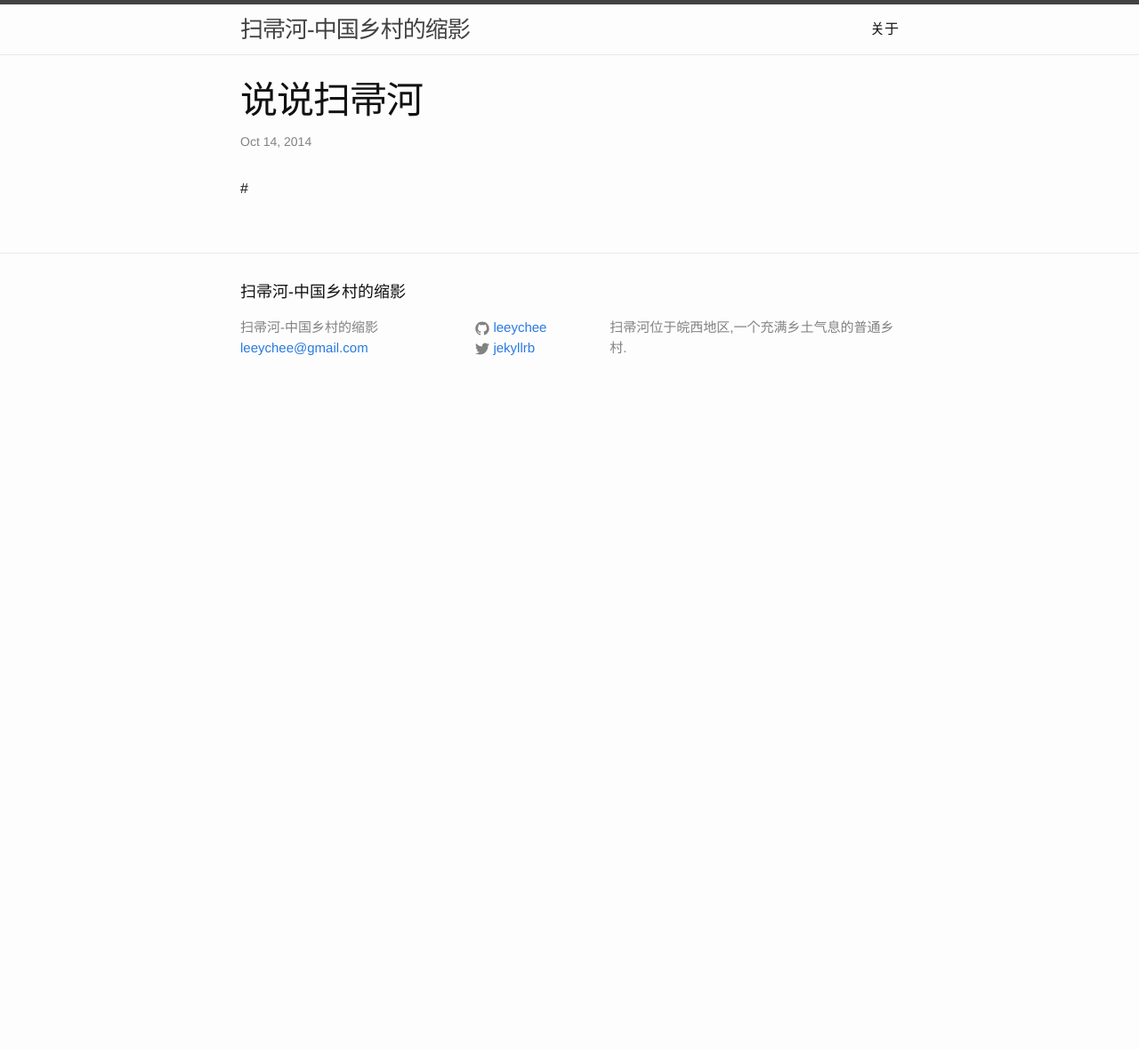
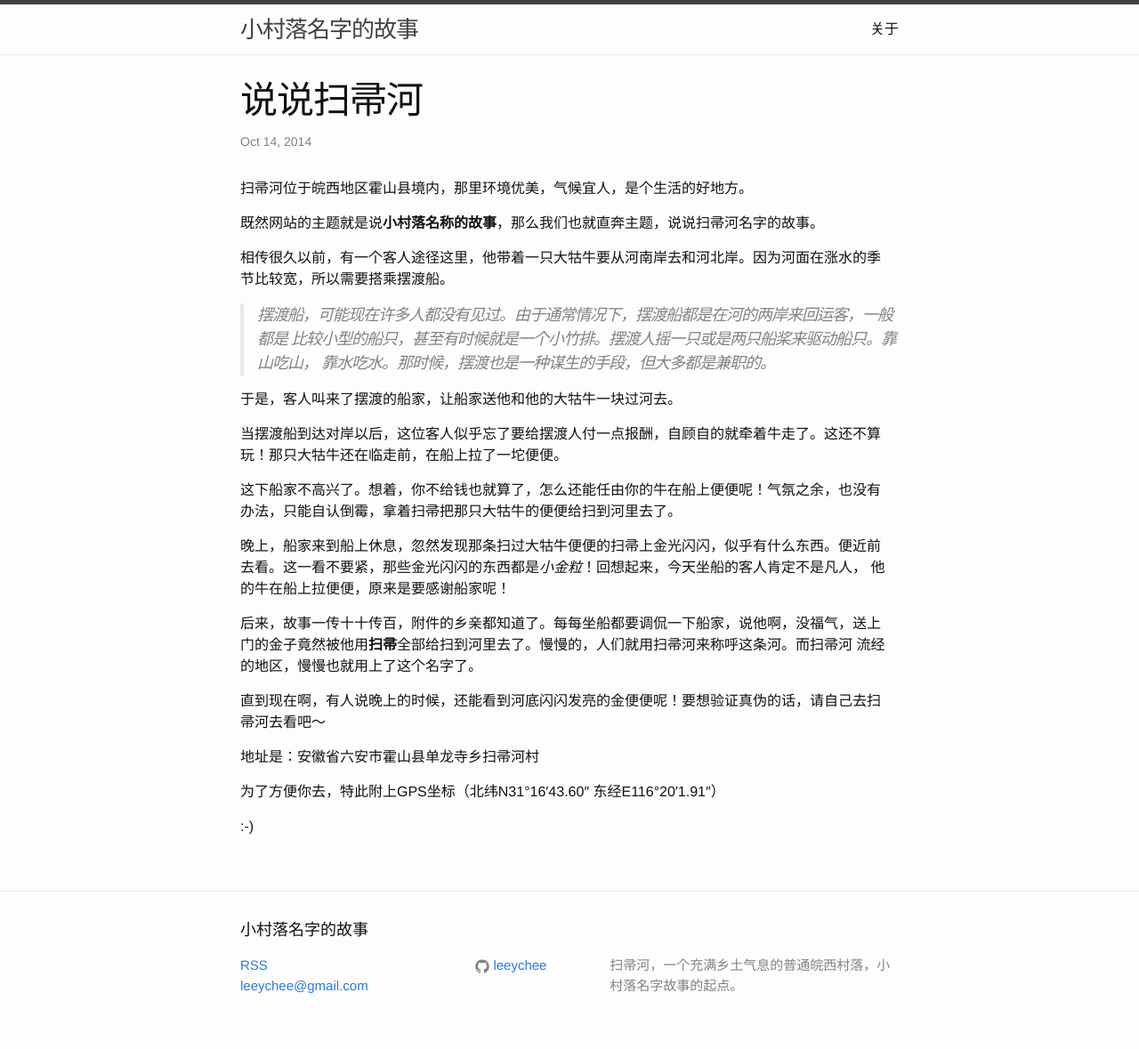
Before and after one commit to leeychee/broomriver, a Jekyll site: the page built from _posts/2014-10-14-about-broom-river.md, in a window 1280 px wide. Shown: the whole page at 89% size. Built offline with Jekyll 4.4.1, drawn with Linux system fonts in a browser that asks for light colours; before the commit the page ends 900 px from its top, so only the background shows below that.

Commit message:
添加扫帚河的故事

```diff
--- a/_config.yml
+++ b/_config.yml
@@ -1,11 +1,10 @@
 # Site settings
-title: 扫帚河-中国乡村的缩影
+title: 小村落名字的故事
 email: leeychee@gmail.com
 description: >
-    扫帚河位于皖西地区,一个充满乡土气息的普通乡村.
+    扫帚河，一个充满乡土气息的普通皖西村落，小村落名字故事的起点。
 baseurl: "" # the subpath of your site, e.g. /blog/
 url: "http://broomriver.me" # the base hostname & protocol for your site
-twitter_username: jekyllrb
 github_username:  leeychee
 
 # Build settings
--- a/_includes/footer.html
+++ b/_includes/footer.html
@@ -7,7 +7,7 @@
     <div class="footer-col-wrapper">
       <div class="footer-col  footer-col-1">
         <ul class="contact-list">
-          <li>{{ site.title }}</li>
+          <li><a href="{{ "/feed.xml" | prepend: site.baseurl }}">RSS</a></li>
           <li><a href="mailto:{{ site.email }}">{{ site.email }}</a></li>
         </ul>
       </div>
--- a/_posts/2014-10-14-about-broom-river.md
+++ b/_posts/2014-10-14-about-broom-river.md
@@ -2,6 +2,41 @@
 layout: post
 title:  "说说扫帚河"
 date:   2014-10-14 18:07:18
-categories: introduction update
+categories: saozhouhe update
 ---
-#
+
+扫帚河位于皖西地区霍山县境内，那里环境优美，气候宜人，是个生活的好地方。
+
+既然网站的主题就是说**小村落名称的故事**，那么我们也就直奔主题，说说扫帚河名字的故事。
+
+相传很久以前，有一个客人途径这里，他带着一只大牯牛要从河南岸去和河北岸。因为河面在涨水的季
+节比较宽，所以需要搭乘摆渡船。
+
+> 摆渡船，可能现在许多人都没有见过。由于通常情况下，摆渡船都是在河的两岸来回运客，一般都是
+> 比较小型的船只，甚至有时候就是一个小竹排。摆渡人摇一只或是两只船桨来驱动船只。靠山吃山，
+> 靠水吃水。那时候，摆渡也是一种谋生的手段，但大多都是兼职的。
+
+于是，客人叫来了摆渡的船家，让船家送他和他的大牯牛一块过河去。
+
+当摆渡船到达对岸以后，这位客人似乎忘了要给摆渡人付一点报酬，自顾自的就牵着牛走了。这还不算
+玩！那只大牯牛还在临走前，在船上拉了一坨便便。
+
+这下船家不高兴了。想着，你不给钱也就算了，怎么还能任由你的牛在船上便便呢！气氛之余，也没有
+办法，只能自认倒霉，拿着扫帚把那只大牯牛的便便给扫到河里去了。
+
+晚上，船家来到船上休息，忽然发现那条扫过大牯牛便便的扫帚上金光闪闪，似乎有什么东西。便近前
+去看。这一看不要紧，那些金光闪闪的东西都是*小金粒*！回想起来，今天坐船的客人肯定不是凡人，
+他的牛在船上拉便便，原来是要感谢船家呢！
+
+后来，故事一传十十传百，附件的乡亲都知道了。每每坐船都要调侃一下船家，说他啊，没福气，送上
+门的金子竟然被他用**扫帚**全部给扫到河里去了。慢慢的，人们就用扫帚河来称呼这条河。而扫帚河
+流经的地区，慢慢也就用上了这个名字了。
+
+直到现在啊，有人说晚上的时候，还能看到河底闪闪发亮的金便便呢！要想验证真伪的话，请自己去扫
+帚河去看吧～
+
+地址是：安徽省六安市霍山县单龙寺乡扫帚河村
+
+为了方便你去，特此附上GPS坐标（北纬N31°16′43.60″ 东经E116°20′1.91″）
+
+:-)
--- a/index.html
+++ b/index.html
@@ -18,6 +18,4 @@ layout: default
     {% endfor %}
   </ul>
 
-  <p class="rss-subscribe">subscribe <a href="{{ "/feed.xml" | prepend: site.baseurl }}">via RSS</a></p>
-
 </div>
```
